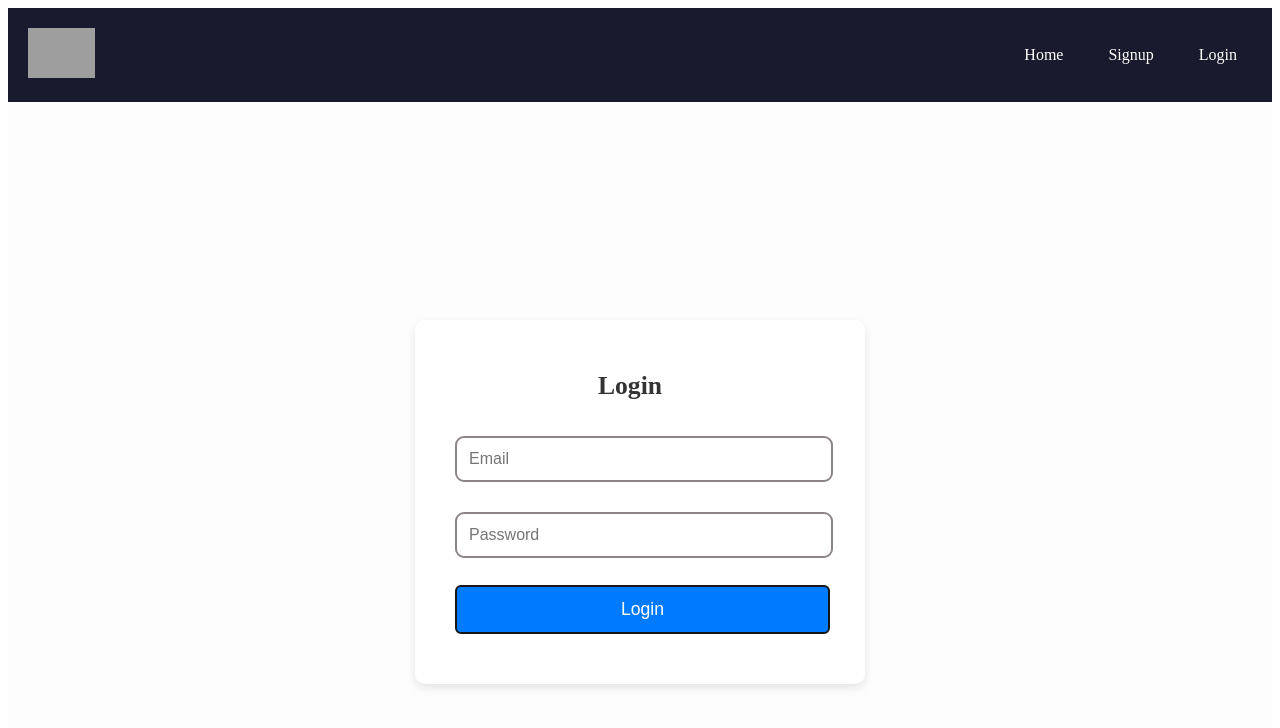
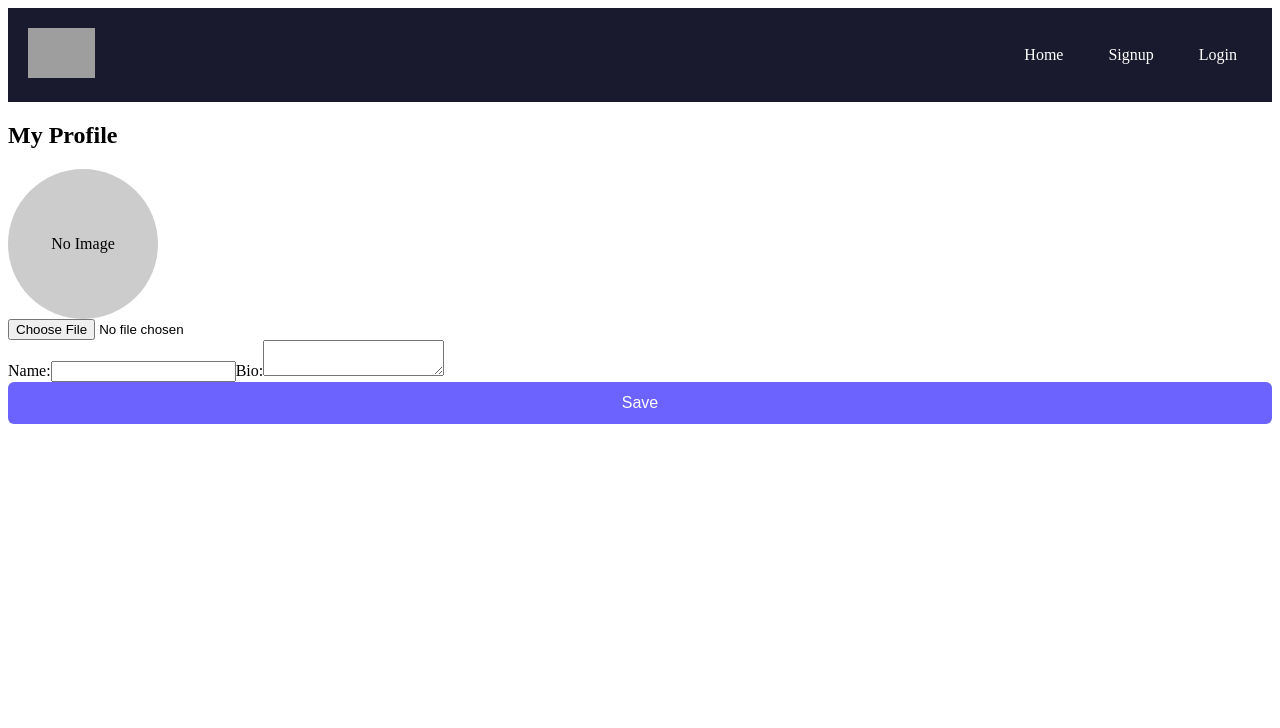
Before and after one commit to harshdeep-5911/Skill-Exchange, a React (Create React App) app in the folder frontend/: page /dashboard in a window 1280 px wide. Before the commit this address led to /login. Shown: the top 728 px of the page. Built offline with nearby package versions, Linux system fonts and the light colour scheme; no server answers; grey boxes are pictures that could not be loaded.

Commit message:
Update Dashboard.js

```diff
--- a/frontend/src/pages/Dashboard.js
+++ b/frontend/src/pages/Dashboard.js
@@ -1,72 +1,182 @@
-import React, { useEffect, useState } from "react";
-import { useNavigate } from "react-router-dom";
+// import React, { useEffect, useState } from "react";
+// import { useNavigate } from "react-router-dom";
+// import axios from "axios";
+// import "./Dashboard.css";
+
+// const Dashboard = () => {
+//   const [profile, setProfile] = useState(null);
+//   const [credit, setCredit] = useState(null);
+//   const [error, setError] = useState(null);
+//   const navigate = useNavigate();
+//   const userEmail = localStorage.getItem("userEmail");
+//   const token = localStorage.getItem("token");
+
+//   useEffect(() => {
+//     if (!userEmail) {
+//       navigate("/login");
+//       return;
+//     }
+
+//     const fetchProfile = async () => {
+//       try {
+//         const { data } = await axios.get(`https://skill-exchange-06xf.onrender.com/api/users/profile/${userEmail}`);
+//         setProfile(data);
+//       } catch (error) {
+//         console.error("Error fetching profile:", error);
+//         setError("Failed to load profile. Please try again later.");
+//       }
+//     };
+
+//     const fetchCredit = async () => {
+//       try {
+//         const { data } = await axios.get("https://skill-exchange-06xf.onrender.com/api/credits/my", {
+//           headers: { Authorization: `Bearer ${token}` },
+//         });
+//         setCredit(data.totalCredits);
+//       } catch (err) {
+//         console.error("Error fetching credit:", err);
+//       }
+//     };
+
+//     fetchProfile();
+//     fetchCredit();
+//   }, [userEmail, navigate, token]);
+
+//   const handleEdit = () => {
+//     navigate("/profile");
+//   };
+
+//   return (
+//     <div className="dashboard">
+//       <h2>Dashboard</h2>
+//       {error && <p className="error">{error}</p>}
+//       {profile ? (
+//         <div className="profile-card">
+//           <img src={profile.portfolio || "default-avatar.png"} alt="Profile" className="profile-avatar" />
+//           <h3>{profile.name}</h3>
+//           <p>Email: {profile.email}</p>
+//           <p>Skills: {profile.skills.join(", ")}</p>
+//           <p>Experience: {profile.experience} years</p>
+//           <p><strong>Total Skill Credits:</strong> {credit ?? "Loading..."}</p>
+//           <button onClick={handleEdit} className="edit-button">
+//             Edit Profile
+//           </button>
+//         </div>
+//       ) : (
+//         <p>Loading profile...</p>
+//       )}
+//     </div>
+//   );
+// };
+
+// export default Dashboard;
+import React, { useState, useEffect } from "react";
 import axios from "axios";
-import "./Dashboard.css";
 
-const Dashboard = () => {
-  const [profile, setProfile] = useState(null);
-  const [credit, setCredit] = useState(null);
-  const [error, setError] = useState(null);
-  const navigate = useNavigate();
-  const userEmail = localStorage.getItem("userEmail");
+const Profile = () => {
+  const [user, setUser] = useState(null);
+  const [name, setName] = useState("");
+  const [bio, setBio] = useState("");
+  const [profilePic, setProfilePic] = useState(null);
+  const [preview, setPreview] = useState(null);
+
   const token = localStorage.getItem("token");
 
+  // Fetch profile data
   useEffect(() => {
-    if (!userEmail) {
-      navigate("/login");
-      return;
-    }
-
     const fetchProfile = async () => {
       try {
-        const { data } = await axios.get(`https://skill-exchange-06xf.onrender.com/api/users/profile/${userEmail}`);
-        setProfile(data);
-      } catch (error) {
-        console.error("Error fetching profile:", error);
-        setError("Failed to load profile. Please try again later.");
+        const res = await axios.get("http://localhost:5000/api/profile", {
+          headers: { Authorization: `Bearer ${token}` },
+        });
+        setUser(res.data);
+        setName(res.data.name || "");
+        setBio(res.data.bio || "");
+        setPreview(
+          res.data.profilePic
+            ? `http://localhost:5000${res.data.profilePic}`
+            : null
+        );
+      } catch (err) {
+        console.error(err.response?.data || err.message);
       }
     };
+    fetchProfile();
+  }, [token]);
 
-    const fetchCredit = async () => {
-      try {
-        const { data } = await axios.get("https://skill-exchange-06xf.onrender.com/api/credits/my", {
-          headers: { Authorization: `Bearer ${token}` },
-        });
-        setCredit(data.totalCredits);
-      } catch (err) {
-        console.error("Error fetching credit:", err);
+  // Handle image selection + preview
+  const handleImageChange = (e) => {
+    const file = e.target.files[0];
+    setProfilePic(file);
+    if (file) {
+      setPreview(URL.createObjectURL(file));
+    }
+  };
+
+  // Handle save (update profile)
+  const handleSave = async () => {
+    try {
+      const formData = new FormData();
+      formData.append("name", name);
+      formData.append("bio", bio);
+      if (profilePic) {
+        formData.append("profilePic", profilePic);
       }
-    };
 
-    fetchProfile();
-    fetchCredit();
-  }, [userEmail, navigate, token]);
+      const res = await axios.put("http://localhost:5000/api/profile", formData, {
+        headers: {
+          Authorization: `Bearer ${token}`,
+          "Content-Type": "multipart/form-data",
+        },
+      });
 
-  const handleEdit = () => {
-    navigate("/profile");
+      setUser(res.data);
+      alert("Profile updated successfully!");
+    } catch (err) {
+      console.error(err.response?.data || err.message);
+      alert("Failed to update profile");
+    }
   };
 
   return (
-    <div className="dashboard">
-      <h2>Dashboard</h2>
-      {error && <p className="error">{error}</p>}
-      {profile ? (
-        <div className="profile-card">
-          <img src={profile.portfolio || "default-avatar.png"} alt="Profile" className="profile-avatar" />
-          <h3>{profile.name}</h3>
-          <p>Email: {profile.email}</p>
-          <p>Skills: {profile.skills.join(", ")}</p>
-          <p>Experience: {profile.experience} years</p>
-          <p><strong>Total Skill Credits:</strong> {credit ?? "Loading..."}</p>
-          <button onClick={handleEdit} className="edit-button">
-            Edit Profile
-          </button>
-        </div>
-      ) : (
-        <p>Loading profile...</p>
-      )}
+    <div className="profile-page">
+      <h2>My Profile</h2>
+      <div className="profile-section">
+        {preview ? (
+          <img
+            src={preview}
+            alt="Profile Preview"
+            style={{ width: "150px", height: "150px", borderRadius: "50%" }}
+          />
+        ) : (
+          <div
+            style={{
+              width: "150px",
+              height: "150px",
+              borderRadius: "50%",
+              background: "#ccc",
+              display: "flex",
+              alignItems: "center",
+              justifyContent: "center",
+            }}
+          >
+            No Image
+          </div>
+        )}
+        <input type="file" accept="image/*" onChange={handleImageChange} />
+      </div>
+
+      <div className="profile-info">
+        <label>Name:</label>
+        <input value={name} onChange={(e) => setName(e.target.value)} />
+
+        <label>Bio:</label>
+        <textarea value={bio} onChange={(e) => setBio(e.target.value)} />
+
+        <button onClick={handleSave}>Save</button>
+      </div>
     </div>
   );
 };
 
-export default Dashboard;
+export default Profile;
```
